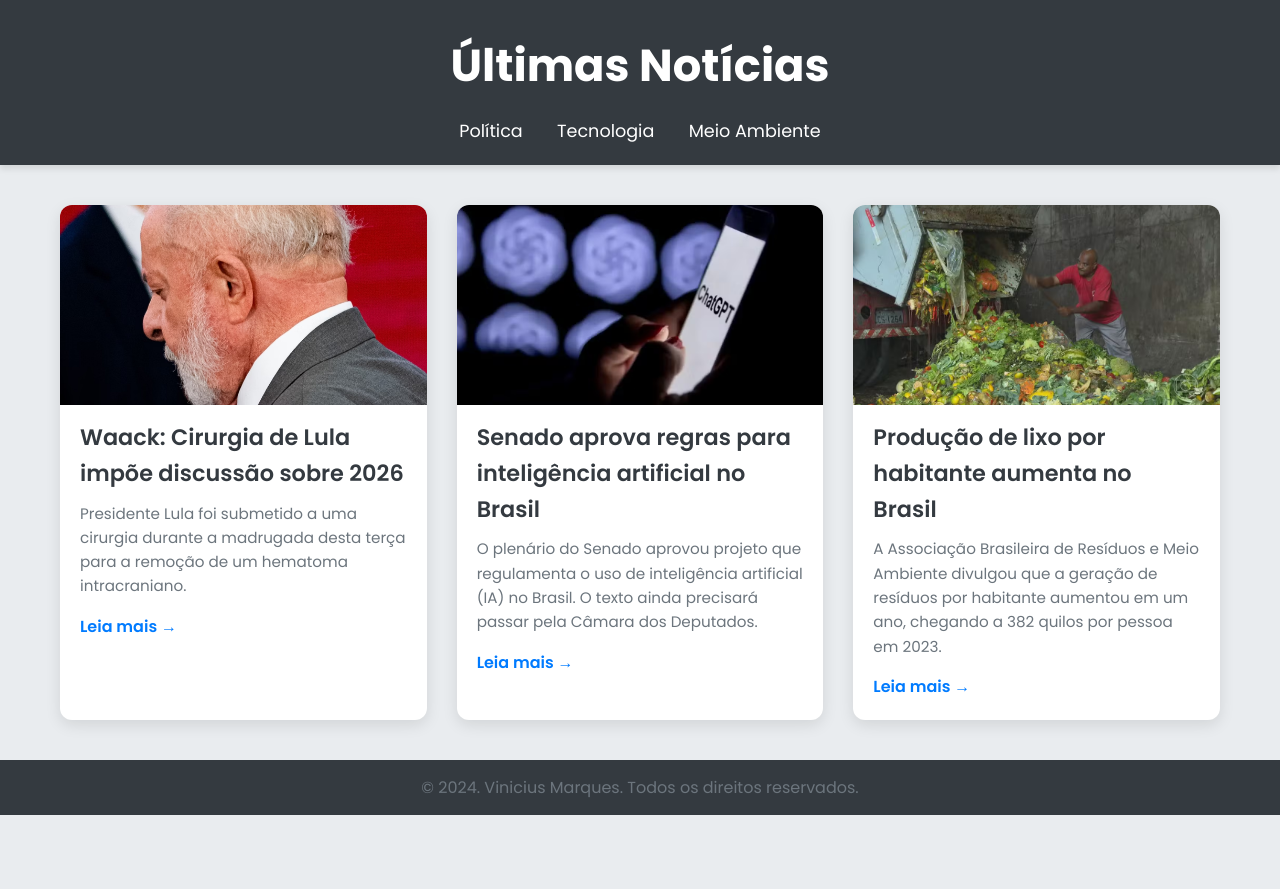
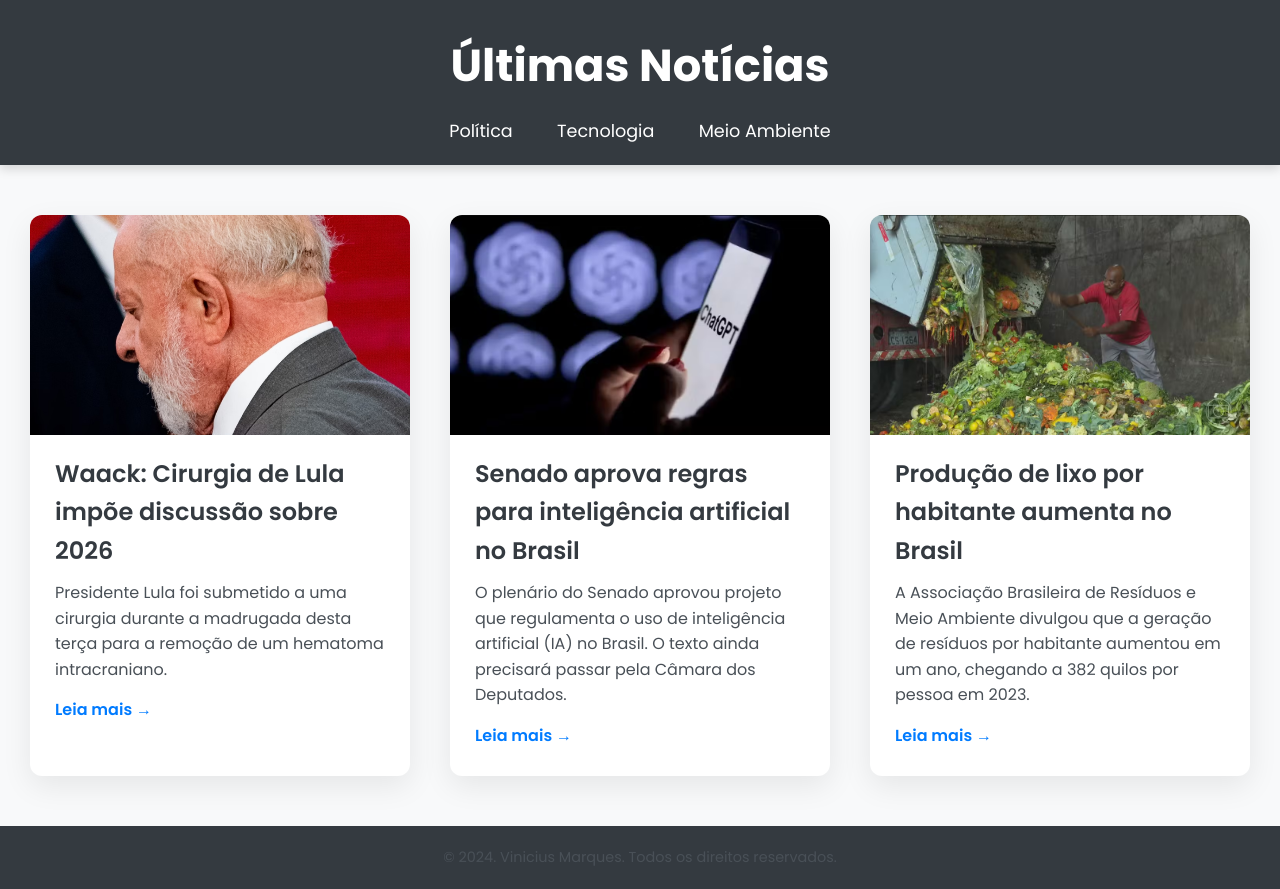
Before and after one commit to Viniciuspm123/Projeto-PaginaDeNoticiasComTagSemantica, a plain HTML site: page index.html in a window 1280 px wide. Before the commit the page ends 815 px from the top, so only its background shows below. Drawn offline with Linux system fonts and the light colour scheme.

Commit message:
Update style.css

```diff
--- a/css/style.css
+++ b/css/style.css
@@ -1,11 +1,12 @@
 /* 1. Reset e Variáveis */
 :root {
-    --primary-color: #007bff;
-    --secondary-color: #343a40;
-    --light-bg: #e9ecef;
+    --primary-color: #007bff; /* Azul vibrante */
+    --secondary-color: #343a40; /* Cinza escuro para cabeçalho */
+    --light-bg: #f8f9fa; /* Fundo muito claro */
     --card-bg: #ffffff;
-    --text-color: #333;
-    --text-light: #6c757d;
+    --text-color: #212529; /* Texto escuro */
+    --text-light: #495057; /* Texto de parágrafo */
+    --shadow-color: rgba(0, 0, 0, 0.08); /* Sombra mais suave */
 }
 
 * {
@@ -27,23 +28,23 @@ body {
     color: var(--card-bg);
     padding: 30px 20px 20px;
     text-align: center;
-    box-shadow: 0 4px 6px rgba(0, 0, 0, 0.1);
+    box-shadow: 0 4px 10px rgba(0, 0, 0, 0.15); /* Sombra mais forte no header */
 }
 
 .page-header h1 {
     font-size: 2.8em;
     font-weight: 700;
-    margin-bottom: 10px;
+    margin-bottom: 15px;
 }
 
 .main-nav ul {
     list-style-type: none;
-    margin-top: 15px;
+    padding: 0;
 }
 
 .main-nav ul li {
     display: inline;
-    margin: 0 15px;
+    margin: 0 20px;
 }
 
 .main-nav ul li a {
@@ -56,61 +57,60 @@ body {
 
 .main-nav ul li a:hover {
     color: var(--primary-color);
-    text-decoration: underline;
 }
 
 /* 3. Layout Principal (CSS Grid) */
 .news-grid {
-    /* Centraliza o conteúdo e adiciona espaço nas laterais */
-    max-width: 1200px;
-    margin: 40px auto;
-    padding: 0 20px;
+    max-width: 1280px;
+    margin: 50px auto; /* Aumentamos o espaçamento vertical */
+    padding: 0 30px;
 
-    /* A MÁGICA do Grid: Define 3 colunas e espaçamento */
+    /* CSS Grid: Layout responsivo de 3 colunas */
     display: grid;
-    grid-template-columns: repeat(auto-fit, minmax(300px, 1fr));
-    gap: 30px;
+    grid-template-columns: repeat(auto-fit, minmax(320px, 1fr));
+    gap: 40px; /* Aumentamos o espaçamento entre os cards */
 }
 
 /* 4. Estilos do Artigo (Card) */
 .news-article {
     background-color: var(--card-bg);
     border-radius: 12px;
-    box-shadow: 0 5px 15px rgba(0, 0, 0, 0.1);
-    overflow: hidden; /* Garante que a imagem respeite as bordas */
-    transition: transform 0.3s, box-shadow 0.3s;
+    box-shadow: 0 10px 30px var(--shadow-color); /* Sombra suave para efeito 3D */
+    overflow: hidden;
+    transition: transform 0.3s ease-out, box-shadow 0.3s ease-out;
 }
 
-/* Efeito de destaque ao passar o mouse */
+/* Efeito de destaque no hover */
 .news-article:hover {
-    transform: translateY(-5px);
-    box-shadow: 0 10px 20px rgba(0, 0, 0, 0.15);
+    transform: translateY(-8px); /* Move mais para cima */
+    box-shadow: 0 15px 40px rgba(0, 0, 0, 0.12);
 }
 
+/* 5. Imagem (Correção e Estilo) */
 .article-img {
     width: 100%;
-    height: 200px; /* Altura fixa para uniformidade */
-    object-fit: cover; /* Cobre a área sem distorcer */
+    height: 220px; /* Altura um pouco maior */
+    object-fit: cover;
     display: block;
 }
 
 .article-header {
-    padding: 15px 20px 0;
+    padding: 20px 25px 0;
 }
 
 .article-header h2 {
-    font-size: 1.4em;
+    font-size: 1.5em; /* Aumentado um pouco */
     font-weight: 600;
     color: var(--secondary-color);
     margin-bottom: 10px;
 }
 
 .article-content {
-    padding: 0 20px 20px;
+    padding: 0 25px 25px;
 }
 
 .article-content p {
-    font-size: 0.95em;
+    font-size: 1em;
     color: var(--text-light);
     margin-bottom: 15px;
 }
@@ -120,20 +120,21 @@ body {
     color: var(--primary-color);
     text-decoration: none;
     font-weight: 600;
-    transition: color 0.3s;
+    border-bottom: 2px solid transparent; /* Efeito de sublinhado mais sutil */
+    transition: border-bottom-color 0.3s;
 }
 
 .read-more:hover {
-    color: var(--secondary-color);
+    border-bottom-color: var(--primary-color);
 }
 
-/* 5. Rodapé */
+/* 6. Rodapé */
 footer {
     background-color: var(--secondary-color);
     color: var(--text-light);
     text-align: center;
-    padding: 15px;
-    /* Removido position: fixed para evitar sobreposição em telas pequenas */
+    padding: 20px; /* Mais padding */
     width: 100%;
-    margin-top: 40px;
+    margin-top: 50px;
+    font-size: 0.9em;
 }
```
